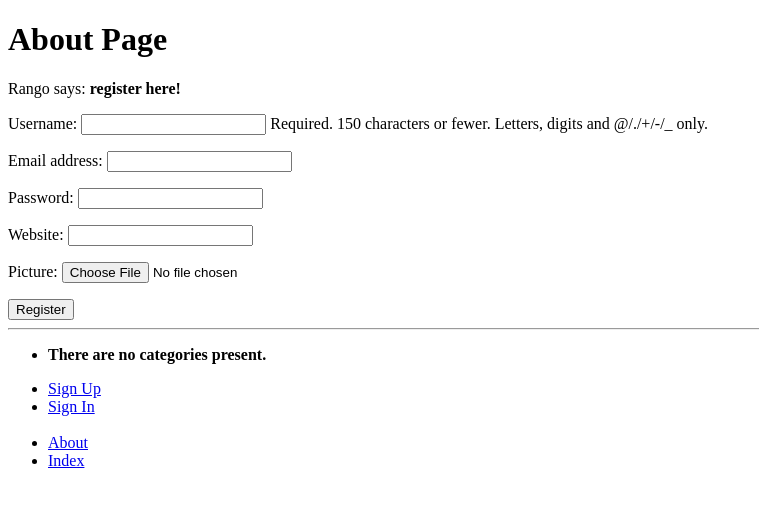
After one commit to Niejinge/tango, a Django app: page /rango/register/ in a window 1280 px wide. The commit adds this page. Shown: the top 507 px of the page, without its empty margins (0-759 px from the left). Run offline with Django 3.2, Linux system fonts and the light colour scheme; data that the repository does not hold is empty.

Commit message:
register and login auth and some cookies sessions learn etc

```diff
--- a/rango/admin.py
+++ b/rango/admin.py
@@ -1,5 +1,5 @@
 from django.contrib import admin
-from rango.models import Category, Page
+from rango.models import Category, Page, UserProfile
 
 
 class CategoryAdmin(admin.ModelAdmin):
@@ -12,3 +12,4 @@ class PageAdmin(admin.ModelAdmin):
 
 admin.site.register(Category, CategoryAdmin)
 admin.site.register(Page, PageAdmin)
+admin.site.register(UserProfile)
--- a/rango/forms.py
+++ b/rango/forms.py
@@ -1,6 +1,7 @@
 # _*_ coding: utf-8 _*_
 from django import forms
-from .models import Category, Page
+from .models import Category, Page, UserProfile
+from django.contrib.auth.models import User
 
 
 class CategoryForm(forms.ModelForm):
@@ -33,3 +34,17 @@ class PageForm(forms.ModelForm):
             url = 'http://' + url
             cleaned_data[url] = url
             return cleaned_data
+
+
+class UserForm(forms.ModelForm):
+    password = forms.CharField(widget=forms.PasswordInput())
+
+    class Meta:
+        model = User
+        fields = ('username', 'email', 'password')
+
+
+class UserProfileForm(forms.ModelForm):
+    class Meta:
+        model = UserProfile
+        fields = ('website', 'picture')
--- a/rango/models.py
+++ b/rango/models.py
@@ -1,4 +1,6 @@
 from django.db import models
+from django.contrib.auth.models import User
+
 from django.template.defaultfilters import slugify
 
 
@@ -27,3 +29,12 @@ class Page(models.Model):
 
     def __str__(self):
         return self.title
+
+
+class UserProfile(models.Model):
+    user = models.OneToOneField(User)
+    website = models.URLField(blank=True)
+    picture = models.ImageField(upload_to="profile_images", blank=True)
+
+    def __str__(self):
+        return self.user.username
--- a/rango/urls.py
+++ b/rango/urls.py
@@ -10,4 +10,8 @@ urlpatterns = [
     url(r'^category/(?P<category_name_slug>[\w\-]+)/$',
         views.show_category, name='show_category'),
     url(r'^category/(?P<category_name_slug>[\w\-]+)/add_page/$', views.add_page, name='add_page'),
+    url(r'^register/$', views.register, name='register'),
+    url(r'^login/$', views.user_login, name="login"),
+    url(r'^restricted/', views.restrited, name='restricted'),
+    url(r'^logout/$', views.user_logout, name='logout'),
 ]
--- a/rango/views.py
+++ b/rango/views.py
@@ -1,14 +1,45 @@
+from datetime import datetime
+
+from django.contrib.auth.decorators import login_required
+from django.contrib.auth import authenticate, login, logout
+from django.core.urlresolvers import reverse
+from django.http import HttpResponseRedirect, HttpResponse
 from django.shortcuts import render
 
 from rango.models import Category, Page
 from .forms import CategoryForm, PageForm
+from .forms import UserForm, UserProfileForm
+
+
+def visitor_cookie_handler(request, response):
+    visits = int(request.COOKIES.get('visits', '1'))
+    last_visit_cookie = request.COOKIES.get('last_visit', str(datetime.now()))
+    last_visit_time = datetime.strptime(last_visit_cookie[:-7],
+                                        '%Y-%m-%d %H:%M:%S')
+
+    if (datetime.now() - last_visit_time).days > 0:
+        visits = visits + 1
+        response.set_cookie('last_visit', str(datetime.now()))
+
+    else:
+        visits = 1
+        response.set_cookie('last_visit', last_visit_cookie)
+    response.set_cookie('visits', visits)
+
+
+@login_required
+def restrited(request):
+    return HttpResponse("Since you're logged in, you can see this text!")
 
 
 def index(request):
     category_list = Category.objects.order_by('-likes')[:5]
     page_list = Page.objects.order_by('-views')[:5]
     context_dict = {'categories': category_list, 'pages': page_list}
-    return render(request, 'rango/index.html', context=context_dict)
+
+    response = render(request, 'rango/index.html', context_dict)
+    visitor_cookie_handler(request, response)
+    return response
 
 
 def show_category(request, category_name_slug):
@@ -27,10 +58,14 @@ def show_category(request, category_name_slug):
 
 
 def about(request):
+    if request.session.test_cookie_worked():
+        print("TEST COOKIE WORKED!")
+        request.session.delete_test_cookie()
     context_dict = {'name': 'goldbro'}
     return render(request, 'rango/about.html', context=context_dict)
 
 
+@login_required
 def add_category(request):
     form = CategoryForm()
 
@@ -44,6 +79,7 @@ def add_category(request):
     return render(request, 'rango/add_category.html', {'form': form})
 
 
+@login_required
 def add_page(request, category_name_slug):
     try:
         category = Category.objects.get(slug=category_name_slug)
@@ -64,3 +100,62 @@ def add_page(request, category_name_slug):
             print(form.errors)
     context_dict = {'form': form, 'category': category}
     return render(request, 'rango/add_page.html', context_dict)
+
+
+def register(request):
+    registered = False
+
+    if request.method == 'POST':
+        user_form = UserForm(data=request.POST)
+        profile_form = UserProfileForm(data=request.POST)
+
+        if user_form.is_valid() and profile_form.is_valid():
+            user = user_form.save()
+            user.set_password(user.password)
+            user.save()
+
+            profile = profile_form.save(commit=False)
+            profile.user = user
+
+            if 'picture' in request.FILES:
+                profile.picture = request.FILES['picture']
+            profile.save()
+            registered = True
+        else:
+            print(user_form.errors, profile_form.errors)
+
+    else:
+        user_form = UserForm()
+        profile_form = UserProfileForm()
+
+    return render(request,
+                  'rango/register.html',
+                  {'user_form': user_form,
+                   'profile_form': profile_form,
+                   'registered': registered})
+
+
+def user_login(request):
+    if request.method == 'POST':
+        username = request.POST.get('username')
+        password = request.POST.get('password')
+
+        user = authenticate(username=username, password=password)
+
+        if user:
+            if user.is_active:
+                login(request, user)
+                return HttpResponseRedirect(reverse('rango:index'))
+            else:
+                return HttpResponse("Your Rango account is disabled")
+        else:
+            print("Invalid login details: {0}, {1}".format(username, password))
+            return HttpResponse("Invalid login details supplied.")
+    else:
+        return render(request, 'rango/login.html', {})
+
+
+@login_required
+def user_logout(request):
+    logout(request)
+    return HttpResponseRedirect(reverse('rango:index'))
--- a/templates/rango/base.html
+++ b/templates/rango/base.html
@@ -22,7 +22,14 @@
     {% endblock %}
     <div>
         <ul>
-            <li><a href="{% url 'rango:add_category' %}">Add New Cagegory</a></li>
+            {% if user.is_authenticated %}
+                <li><a href="{% url 'rango:restricted' %}">Restricted Page</a></li>
+                <li><a href="{% url 'rango:logout' %}">Logout</a></li><br />
+                <li><a href="{% url 'rango:add_category' %}">Add New Cagegory</a></li>
+            {% else %}
+                <li><a href="{% url 'rango:register' %}">Sign Up</a></li>
+                <li><a href="{% url 'rango:login' %}">Sign In</a></li><br />
+            {% endif %}
             <li><a href="{% url 'rango:about' %}">About</a></li>
             <li><a href="{% url 'rango:index' %}">Index</a></li>
         </ul>
--- a/templates/rango/category.html
+++ b/templates/rango/category.html
@@ -18,7 +18,9 @@
         {% else %}
             <strong>No pages currently in category.</strong>
         {% endif %}
-        <a href="{% url 'rango:add_page' category.slug %}">Add Page</a> <br />
+        {% if user.is_authenticated %}
+            <a href="{% url 'rango:add_page' category.slug %}">Add Page</a> <br />
+        {% endif %}
     {% else %}
         The specified category does net exists!
     {% endif %}
--- a/templates/rango/index.html
+++ b/templates/rango/index.html
@@ -4,7 +4,11 @@
 {% block body_block %}
     <h1>Rango says...</h1>
     <div>
-        hey there partner!
+        {% if user.is_authenticated %}
+            howdy {{ user.username }}
+        {% else %}
+            hey there partner!
+        {% endif %}
     </div>
     {% if categories %}
         <h2>Most Liked Categorie</h2>
--- /dev/null
+++ b/templates/rango/register.html
@@ -0,0 +1,23 @@
+{% extends 'rango/base.html' %}
+{% load staticfiles %}
+
+{% block title_block %}
+    Register
+{% endblock %}
+
+{% block body_block %}
+    <h1>About Page</h1>
+    {% if registered %}
+        Rango says: <strong>thank you for registering!</strong>
+        <a href="{% url 'rango:index' %}">Return to the homepage.</a> <br />
+    {% else %}
+        Rango says: <strong>register here!</strong><br />
+        <form id="user_form" method="post" action="{% url 'rango:register' %}"
+              enctype="multipart/form-data">
+        {% csrf_token %}
+        {{ user_form.as_p }}
+        {{ profile_form.as_p }}
+        <input type="submit" name="submit" value="Register" />
+        </form>
+    {% endif %}
+{% endblock %}
```
Also changed, not shown: tango/settings.py (+9 -0 lines), templates/rango/login.html (added, +17 -0 lines), media/profile_images/cat.jpg (added), rango/migrations/0004_auto_20180827_0943.py (added), rango/migrations/0005_userprofile.py (added).
